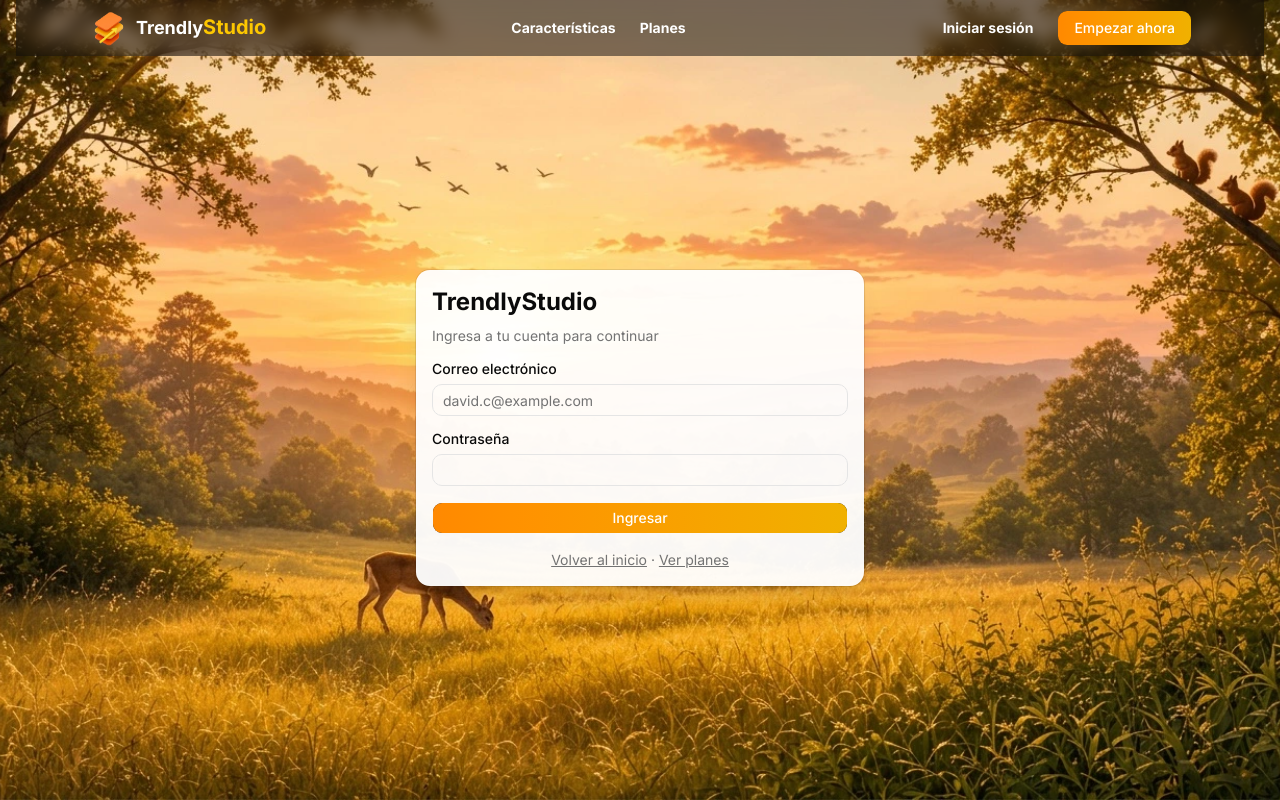
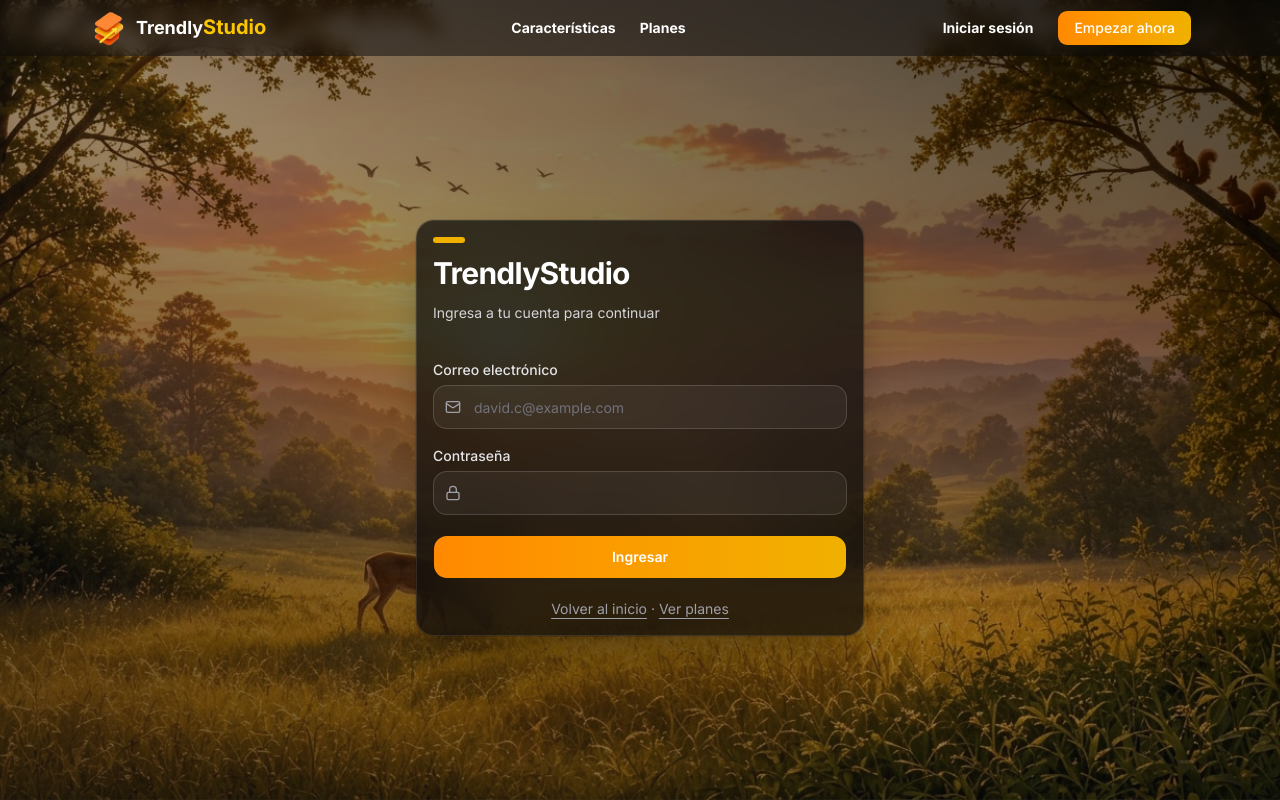
Before and after one commit to DiegoPowerDev/social-manager, a Next.js app: page /login in a window 1280 px wide. Built offline with nearby package versions, Linux system fonts and the light colour scheme; no server answers.

Commit message:
añadiendo mejoras para version movil

```diff
--- a/src/app/(auth)/login/page.tsx
+++ b/src/app/(auth)/login/page.tsx
@@ -6,7 +6,16 @@ export default function LoginPage() {
   return (
     <Suspense
       fallback={
-        <div className="min-h-screen flex items-center justify-center">
+        <div className="relative isolate min-h-screen flex items-center justify-center">
+          <div
+            aria-hidden="true"
+            style={{ backgroundImage: `url("/background.webp")` }}
+            className="fixed md:absolute inset-0 -z-10 bg-cover bg-no-repeat bg-[position:40%_60%] md:bg-center"
+          />
+          <div
+            aria-hidden="true"
+            className="fixed md:absolute inset-0 -z-10 bg-zinc-950/40"
+          />
           <LucideLoaderCircle className="animate-spin h-16 w-16 text-orange-400" />
         </div>
       }
--- a/src/app/page.tsx
+++ b/src/app/page.tsx
@@ -40,10 +40,13 @@ const features = [
 
 export default function HomePage() {
   return (
-    <main
-      style={{ backgroundImage: `url("/home-background.webp")` }}
-      className={cn("bg-cover bg-no-repeat min-h-screen ")}
-    >
+    <main className={cn("relative isolate min-h-screen ")}>
+      {/* Fondo: fijo en móvil, estirado en toda la página desde md */}
+      <div
+        aria-hidden="true"
+        style={{ backgroundImage: `url("/home-background.webp")` }}
+        className="fixed md:absolute inset-0 -z-10 bg-cover bg-no-repeat bg-[position:40%_60%] md:bg-center"
+      />
       <HomeHeader />
 
       {/* Banner / Hero */}
@@ -138,7 +141,7 @@ export default function HomePage() {
           </p>
           <Link
             href="/login"
-            className="rounded-xl font-bold p-4 bg-gradient-to-r from-orange-400 to-yellow-500 hover:from-orange-500 hover:to-yellow-500 text-white"
+            className="rounded-xl font-bold p-4 bg-linear-to-r from-orange-400 to-yellow-500 hover:from-orange-500 hover:to-yellow-500 text-white"
           >
             Comenzar
           </Link>
--- a/src/app/plans/layout.tsx
+++ b/src/app/plans/layout.tsx
@@ -4,10 +4,13 @@ export default function RootLayout({
   children: React.ReactNode;
 }) {
   return (
-    <div
-      style={{ backgroundImage: `url("/home-background.webp")` }}
-      className="bg-cover bg-center bg-no-repeat min-h-screen max-w-full"
-    >
+    <div className="relative isolate min-h-screen max-w-full">
+      {/* Fondo: fijo en móvil, estirado en toda la página desde md */}
+      <div
+        aria-hidden="true"
+        style={{ backgroundImage: `url("/home-background.webp")` }}
+        className="fixed md:absolute inset-0 -z-10 bg-cover bg-no-repeat bg-[position:40%_60%] md:bg-center"
+      />
       {children}
     </div>
   );
--- a/src/app/privacy/layout.tsx
+++ b/src/app/privacy/layout.tsx
@@ -1,15 +1,16 @@
-import { cn } from "@/lib/utils";
-
 export default function RootLayout({
   children,
 }: {
   children: React.ReactNode;
 }) {
   return (
-    <div
-      style={{ backgroundImage: `url("/home-background.webp")` }}
-      className={cn("bg-cover bg-no-repeat min-h-screen ")}
-    >
+    <div className="relative isolate min-h-screen max-w-full">
+      {/* Fondo: fijo en móvil, estirado en toda la página desde md */}
+      <div
+        aria-hidden="true"
+        style={{ backgroundImage: `url("/home-background.webp")` }}
+        className="fixed md:absolute inset-0 -z-10 bg-cover bg-no-repeat bg-[position:40%_60%] md:bg-center"
+      />
       {children}
     </div>
   );
--- a/src/app/terms/layout.tsx
+++ b/src/app/terms/layout.tsx
@@ -1,15 +1,16 @@
-import { cn } from "@/lib/utils";
-
 export default function RootLayout({
   children,
 }: {
   children: React.ReactNode;
 }) {
   return (
-    <div
-      style={{ backgroundImage: `url("/home-background.webp")` }}
-      className={cn("bg-cover bg-no-repeat min-h-screen ")}
-    >
+    <div className="relative isolate min-h-screen max-w-full">
+      {/* Fondo: fijo en móvil, estirado en toda la página desde md */}
+      <div
+        aria-hidden="true"
+        style={{ backgroundImage: `url("/home-background.webp")` }}
+        className="fixed md:absolute inset-0 -z-10 bg-cover bg-no-repeat bg-[position:40%_60%] md:bg-center"
+      />
       {children}
     </div>
   );
--- a/src/components/auth/LoginForm.tsx
+++ b/src/components/auth/LoginForm.tsx
@@ -16,7 +16,7 @@ import {
 } from "@/components/ui/card";
 import { cn } from "@/lib/utils";
 import { useAuthStore } from "@/stores/useAuthStore";
-import { LucideLoaderCircle, Loader2 } from "lucide-react";
+import { LucideLoaderCircle, Loader2, Mail, Lock } from "lucide-react";
 import HomeHeader from "@/components/layout/homeHeader";
 import { toast } from "sonner";
 import Link from "next/link";
@@ -67,35 +67,53 @@ export default function LoginForm() {
 
   if (loading || user) {
     return (
+      <div className="relative isolate min-h-screen flex items-center justify-center">
         <div
+          aria-hidden="true"
           style={{ backgroundImage: `url("/background.webp")` }}
-        className="bg-cover bg-center min-h-screen flex items-center justify-center"
-      >
+          className="fixed md:absolute inset-0 -z-10 bg-cover bg-no-repeat bg-[position:40%_60%] md:bg-center"
+        />
+        <div
+          aria-hidden="true"
+          className="fixed md:absolute inset-0 -z-10 bg-zinc-950/40"
+        />
         <LucideLoaderCircle className="animate-spin h-16 w-16 text-orange-400" />
       </div>
     );
   }
 
   return (
+    <div className={cn("relative isolate min-h-screen flex flex-col")}>
+      {/* Fondo fijo */}
       <div
+        aria-hidden="true"
         style={{ backgroundImage: `url("/background.webp")` }}
-      className={cn(
-        "bg-cover bg-center bg-no-repeat min-h-screen bg-muted/40 px-4 flex flex-col",
-      )}
-    >
+        className="fixed md:absolute inset-0 -z-10 bg-cover bg-no-repeat bg-[position:40%_60%] md:bg-center"
+      />
+      <div
+        aria-hidden="true"
+        className="fixed md:absolute inset-0 -z-10 bg-gradient-to-tr from-zinc-950/60 via-zinc-950/40 to-black/70"
+      />
       <HomeHeader />
-      <div className="flex-1 flex items-center justify-center py-12">
-        <Card className="w-full max-w-md shadow-xl border-white/20 bg-white/95">
-          <CardHeader className="space-y-1">
-            <CardTitle className="text-2xl font-bold">TrendlyStudio</CardTitle>
-            <CardDescription>
+      <div className="flex-1 flex  px-4  items-center justify-center py-12">
+        <Card className="w-full max-w-md rounded-2xl border border-white/10 bg-zinc-950/70 text-white shadow-2xl shadow-black/40 backdrop-blur-xl">
+          <CardHeader className="space-y-2 pb-2">
+            <div className="h-1.5 w-8 rounded-full bg-yellow-500" />
+            <CardTitle className="text-3xl font-bold tracking-tight text-white">
+              TrendlyStudio
+            </CardTitle>
+            <CardDescription className="text-zinc-300">
               Ingresa a tu cuenta para continuar
             </CardDescription>
           </CardHeader>
-          <CardContent>
-            <form onSubmit={handleLogin} className="space-y-4">
+          <CardContent className="pt-4">
+            <form onSubmit={handleLogin} className="space-y-5">
               <div className="space-y-2">
-                <Label htmlFor="email">Correo electrónico</Label>
+                <Label htmlFor="email" className="text-zinc-200">
+                  Correo electrónico
+                </Label>
+                <div className="relative">
+                  <Mail className="pointer-events-none absolute left-3 top-1/2 h-4 w-4 -translate-y-1/2 text-zinc-400" />
                   <Input
                     id="email"
                     type="email"
@@ -105,11 +123,17 @@ export default function LoginForm() {
                     onChange={(e) => setEmail(e.target.value)}
                     required
                     disabled={submitting}
+                    className="h-11 rounded-xl border-white/15 bg-white/5 pl-10 text-white placeholder:text-zinc-500 focus-visible:border-yellow-500 focus-visible:ring-yellow-500/30"
                   />
+                </div>
               </div>
 
               <div className="space-y-2">
-                <Label htmlFor="password">Contraseña</Label>
+                <Label htmlFor="password" className="text-zinc-200">
+                  Contraseña
+                </Label>
+                <div className="relative">
+                  <Lock className="pointer-events-none absolute left-3 top-1/2 h-4 w-4 -translate-y-1/2 text-zinc-400" />
                   <Input
                     id="password"
                     type="password"
@@ -118,12 +142,14 @@ export default function LoginForm() {
                     onChange={(e) => setPassword(e.target.value)}
                     required
                     disabled={submitting}
+                    className="h-11 rounded-xl border-white/15 bg-white/5 pl-10 text-white placeholder:text-zinc-500 focus-visible:border-yellow-500 focus-visible:ring-yellow-500/30"
                   />
+                </div>
               </div>
 
               <Button
                 type="submit"
-                className="w-full bg-gradient-to-r from-orange-400 to-yellow-500 text-white"
+                className="h-11 w-full rounded-xl bg-gradient-to-r from-orange-400 to-yellow-500 font-semibold text-white duration-100 hover:-translate-y-0.5 hover:from-orange-500 hover:to-yellow-500"
                 disabled={submitting}
               >
                 {submitting ? (
@@ -136,12 +162,18 @@ export default function LoginForm() {
                 )}
               </Button>
 
-              <p className="text-center text-sm text-muted-foreground">
-                <Link href="/" className="underline hover:no-underline">
+              <p className="text-center text-sm text-zinc-400">
+                <Link
+                  href="/"
+                  className="underline underline-offset-4 hover:text-yellow-400"
+                >
                   Volver al inicio
                 </Link>
                 {" · "}
-                <Link href="/plans" className="underline hover:no-underline">
+                <Link
+                  href="/plans"
+                  className="underline underline-offset-4 hover:text-yellow-400"
+                >
                   Ver planes
                 </Link>
               </p>
```
Lines whose indentation alone changed are shown as unchanged.
